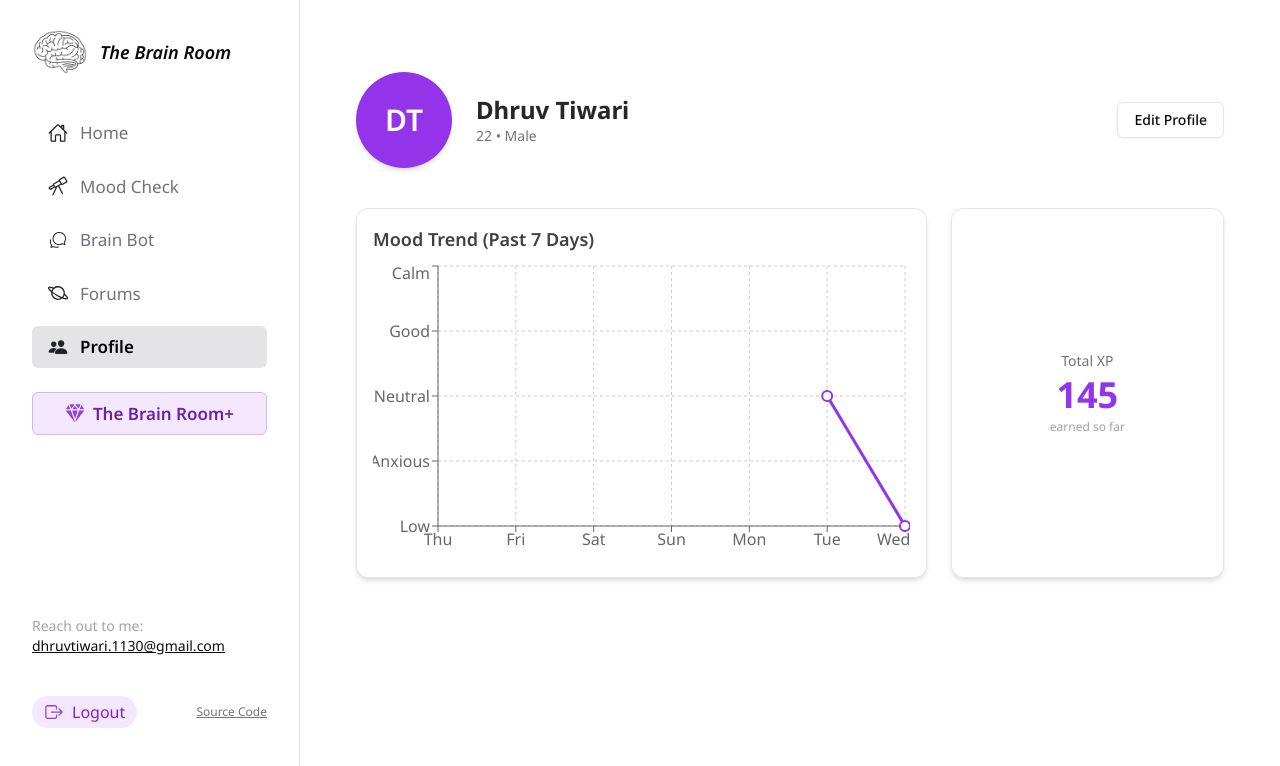
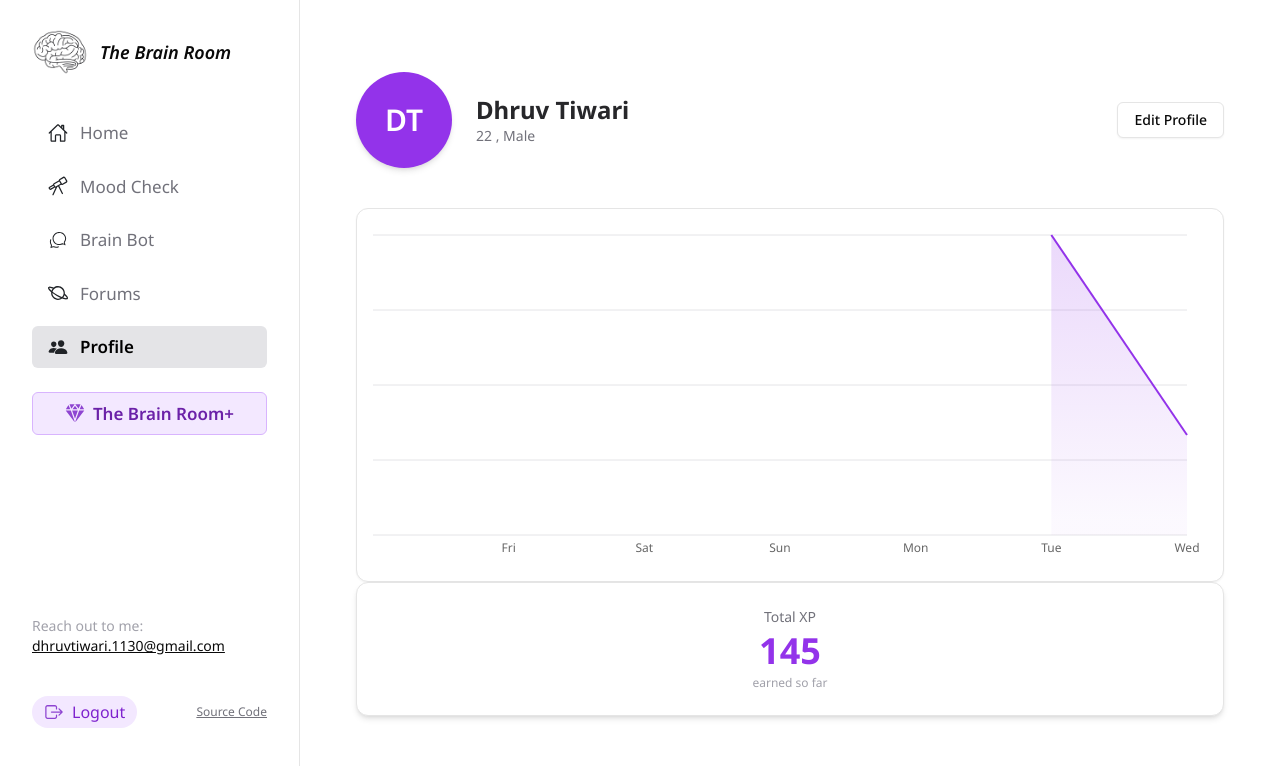
Before and after one commit to debugdhruv/TheBrainRoom, a React (Vite) app in the folder frontend/: page /dashboard/profile in a window 1280 px wide. Shown: the top 766 px of the page. Built offline with nearby package versions, Linux system fonts and the light colour scheme.

Commit message:
Changed the design of charts and now I am using shadCN custom made area chart component rather than Rechart. (because it is easy)

```diff
--- a/frontend/src/pages/Profile/MoodChart.jsx
+++ b/frontend/src/pages/Profile/MoodChart.jsx
@@ -1,14 +1,12 @@
 import {
-  LineChart,
-  Line,
+  AreaChart,
+  Area,
   XAxis,
-  YAxis,
-  CartesianGrid,
   Tooltip,
   ResponsiveContainer,
+  CartesianGrid,
 } from "recharts";
 
-// Mapping moods to numeric levels
 const moodScoreMap = {
   Low: 1,
   Anxious: 2,
@@ -27,8 +25,20 @@ const moodLabels = {
 
 const dayNames = ["Sun", "Mon", "Tue", "Wed", "Thu", "Fri", "Sat"];
 
+// Custom Tooltip
+const CustomTooltip = ({ active, payload, label }) => {
+  if (active && payload && payload.length) {
+    return (
+      <div className="bg-black text-white text-xs px-3 py-2 rounded-lg shadow-lg">
+        <p className="font-semibold">{label}</p>
+        <p>{moodLabels[payload[0].value]}</p>
+      </div>
+    );
+  }
+  return null;
+};
+
 export default function MoodChart() {
-  // 🧠 Simulated mood entries (normally fetched from localStorage or DB)
   const moodEntries = [
     { date: "2025-06-24", mood: "Neutral" },
     { date: "2025-06-25", mood: "Low" },
@@ -37,20 +47,18 @@ export default function MoodChart() {
     { date: "2025-06-28", mood: "Anxious" },
     { date: "2025-06-29", mood: "Good" },
     { date: "2025-06-30", mood: "Neutral" },
-    { date: "2025-07-01", mood: "Calm" }, // today
+    { date: "2025-07-01", mood: "Calm" },
   ];
 
   const today = new Date();
   const last7 = [];
 
-  // Prepare data for the past 7 days
   for (let i = 6; i >= 0; i--) {
     const d = new Date(today);
     d.setDate(d.getDate() - i);
     const dateStr = d.toISOString().split("T")[0];
     const day = dayNames[d.getDay()];
 
-    // Find matching mood for that day (latest one if multiple)
     const moodEntry = [...moodEntries]
       .reverse()
       .find((entry) => entry.date === dateStr);
@@ -62,31 +70,38 @@ export default function MoodChart() {
   }
 
   return (
-    <div className="bg-white rounded-xl border p-4 shadow-md w-full max-w-3xl">
-      <h2 className="text-lg font-semibold text-zinc-700 mb-2">Mood Trend (Past 7 Days)</h2>
-      <ResponsiveContainer width="100%" height={300}>
-        <LineChart data={last7}>
-          <CartesianGrid strokeDasharray="3 3" />
-          <XAxis dataKey="day" />
-          <YAxis
-            domain={[1, 5]}
-            ticks={[1, 2, 3, 4, 5]}
-            tickFormatter={(value) => moodLabels[value]}
+    <div className="bg-white rounded-xl border p-4 shadow-sm w-full">
+      <ResponsiveContainer width="100%" height={340}>
+        <AreaChart data={last7} margin={{ top: 10, right: 20, left: 0, bottom: 0 }}>
+          <defs>
+            <linearGradient id="moodGradient" x1="0" y1="0" x2="0" y2="1">
+              <stop offset="5%" stopColor="#9333EA" stopOpacity={0.3} />
+              <stop offset="95%" stopColor="#9333EA" stopOpacity={0.05} />
+            </linearGradient>
+          </defs>
+
+          <XAxis
+            dataKey="day"
+            tick={{ fontSize: 12, fill: "#666" }}
+            axisLine={false}
+            tickLine={false}
           />
-          <Tooltip
-            formatter={(value) => moodLabels[value]}
-            labelStyle={{ color: "#9333EA", fontWeight: "bold" }}
-          />
-          <Line
+          {/* ⛔ Removed Y-Axis completely */}
+
+          <CartesianGrid vertical={false} stroke="#E4E4E7" strokeDasharray="" />
+
+          <Tooltip content={<CustomTooltip />} cursor={{ stroke: "#9333EA", strokeWidth: 1 }} />
+
+          <Area
             type="monotone"
             dataKey="mood"
             stroke="#9333EA"
-            strokeWidth={3}
-            dot={{ r: 5, stroke: "#9333EA", strokeWidth: 2, fill: "#fff" }}
-            activeDot={{ r: 8 }}
-            isAnimationActive={true}
+            strokeWidth={2}
+            fill="url(#moodGradient)"
+            activeDot={{ r: 5, fill: "#9333EA", stroke: "white", strokeWidth: 2 }}
+            dot={false}
           />
-        </LineChart>
+        </AreaChart>
       </ResponsiveContainer>
     </div>
   );
--- a/frontend/src/pages/Profile/ProfileMain.jsx
+++ b/frontend/src/pages/Profile/ProfileMain.jsx
@@ -29,7 +29,7 @@ export default function ProfileMain() {
             {user.firstName} {user.lastName}
           </h2>
           <p className="text-sm text-zinc-500">
-            {user.age} • {user.gender}
+            {user.age} , {user.gender}
           </p>
         </div>
         {/* Edit Button */}
@@ -42,16 +42,12 @@ export default function ProfileMain() {
 
       {/* Edit Modal */}
       <EditProfileModal open={isEditOpen} onClose={() => setIsEditOpen(false)} />
-        {/* Chart + XP Box Section */}
-        <div className="grid grid-cols-1 md:grid-cols-3 gap-6 mt-10">
-          {/* Mood Chart spans 2 columns */}
-          <div className="md:col-span-2">
-            <MoodChart />
-          </div>
 
-          {/* XP Box */}
-          <XPBox xp={145}/>
-        </div>
+      {/* Chart + XP Section */}
+      <div className="mt-10">
+        <MoodChart />
+        <XPBox xp={145} />
+      </div>
     </div>
   );
 }
```
